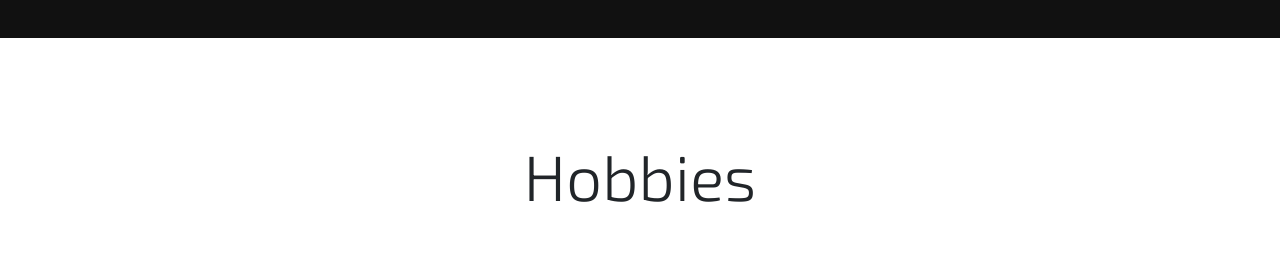
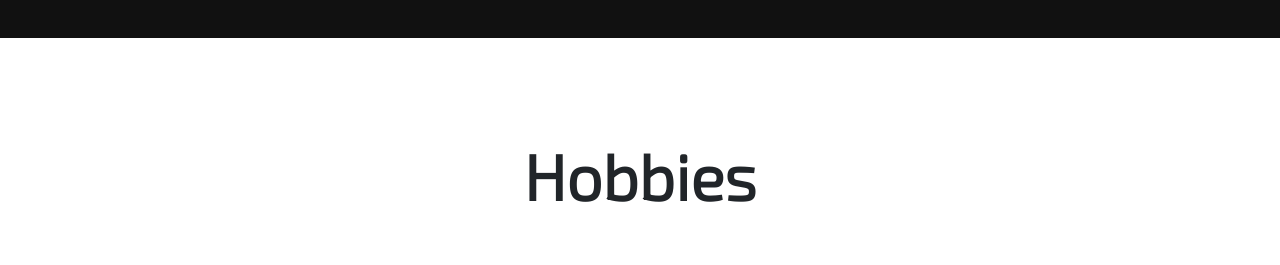
Before and after one commit to Ronak-23/Portfolio2, a plain HTML site: page index.html in a window 1280 px wide. Shown: the part 2880-3145 px from the top of the page. Drawn offline with nearby package versions, Linux system fonts and the light colour scheme.

Commit message:
Update styles.css

```diff
--- a/styles.css
+++ b/styles.css
@@ -78,6 +78,7 @@ section{
 }
 .heading2 h1{
     font-size: 400%; ;
+    font-weight: 1000;
     width:100%;
     text-align: center;
     margin-bottom: 80px;
```
